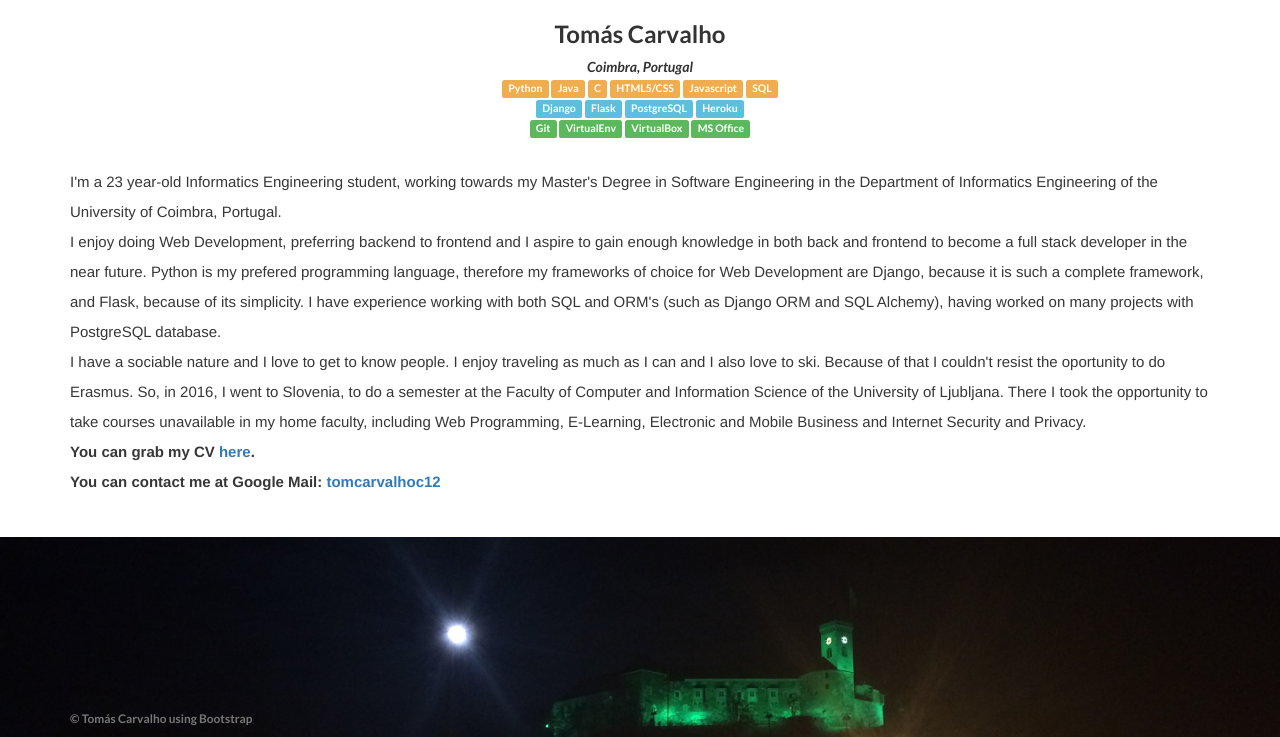
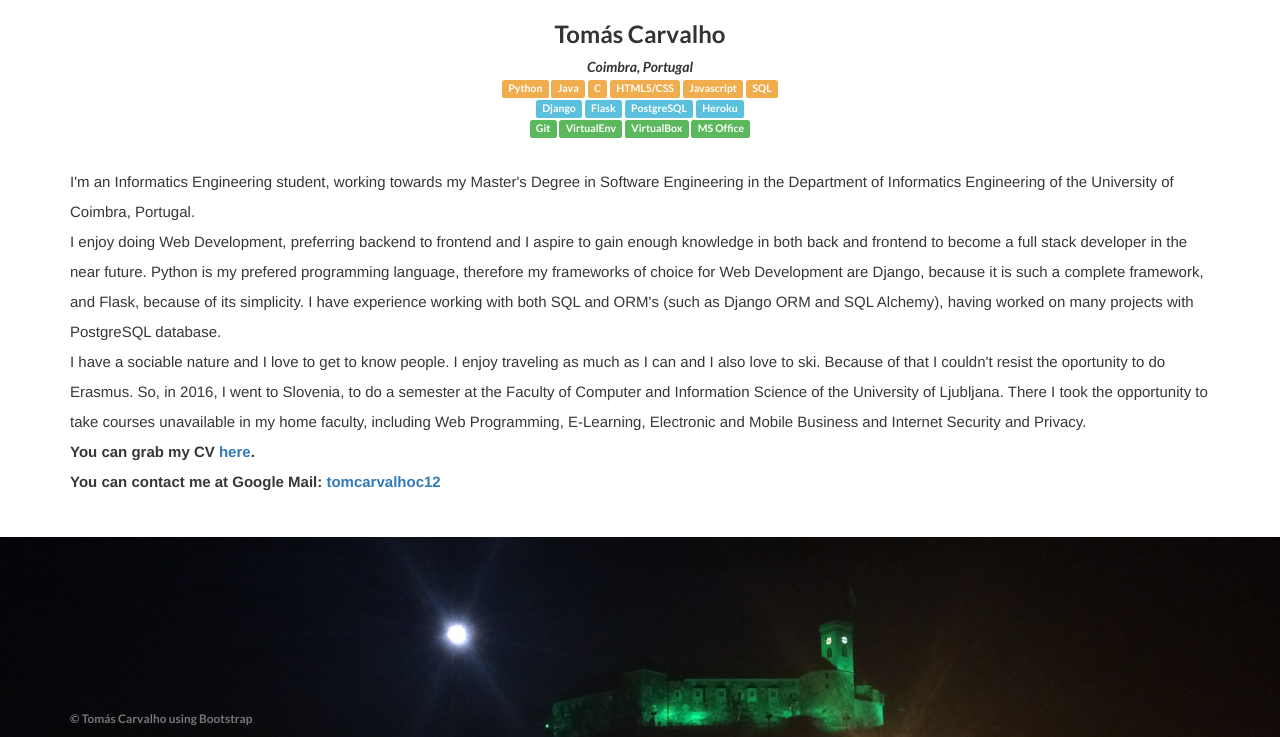
Before and after one commit to tomascarvalho/My-Website, a Flask app: page /about in a window 1280 px wide. Shown: the part 224-961 px from the top of the page. Run offline with Flask 2, Linux system fonts and the light colour scheme; some libraries are stand-ins or nearby versions.

Commit message:
Update description

```diff
--- a/templates/about.html
+++ b/templates/about.html
@@ -95,7 +95,7 @@
         </center>
         <center>
         <p class="text-left about-font"><br>
-            I'm a 23 year-old Informatics Engineering student, working towards my Master's Degree in Software Engineering in the Department of Informatics Engineering of the University of Coimbra, Portugal.
+            I'm an Informatics Engineering student, working towards my Master's Degree in Software Engineering in the Department of Informatics Engineering of the University of Coimbra, Portugal.
             <br>
             I enjoy doing Web Development, preferring backend to frontend and I aspire to gain enough knowledge in both back and frontend to become a full stack developer in the near future.
             Python is my prefered programming language, therefore my frameworks of choice for Web Development are Django, because it is such a complete framework, and Flask, because of its simplicity.
```
